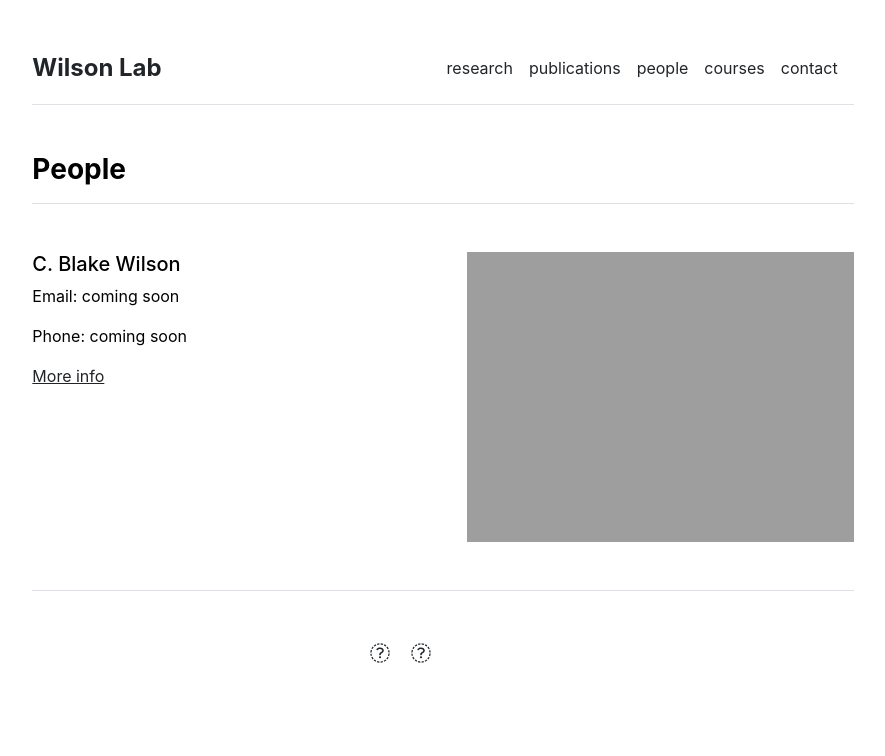
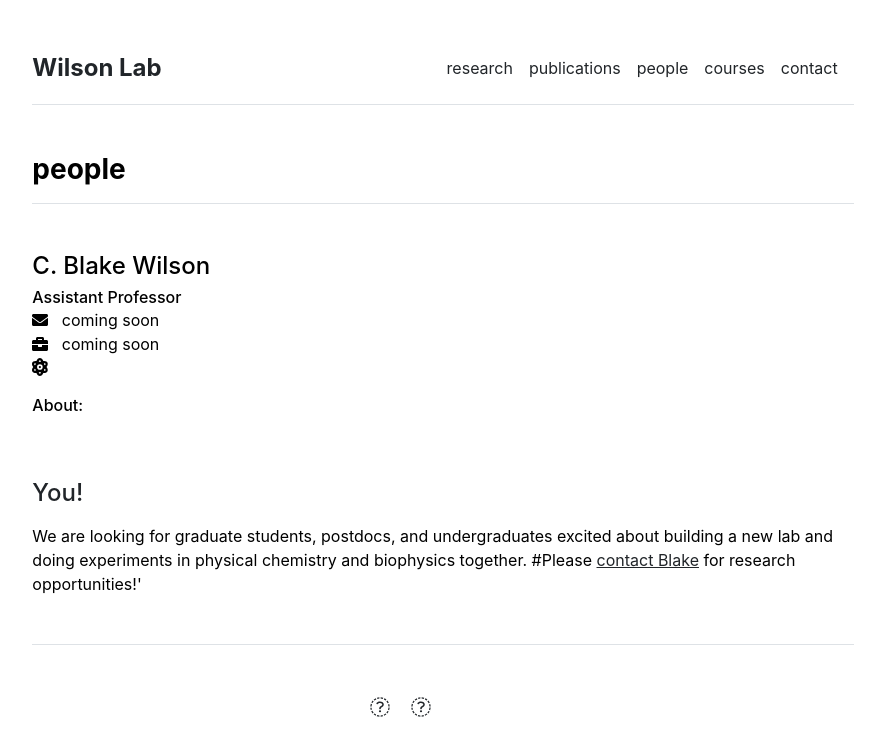
Before and after one commit to c-b-wilson-lab/c-b-wilson-lab, a Jekyll site: the page built from people.md, in a window 1280 px wide. Shown: the top 756 px of the page, without its empty margins (197-1082 px from the left). Built offline with Jekyll 4.4.1, drawn with Linux system fonts in a browser that asks for light colours.

Commit message:
Update people.html

```diff
--- a/_layouts/people.html
+++ b/_layouts/people.html
@@ -4,17 +4,29 @@ layout: default
 
 {{ content }}
 
-<h3 class="fw-bold border-bottom pb-3 mb-5">People</h3>
+<h3 class="fw-bold border-bottom pb-3 mb-5">people</h3>
 {% for person in site.data.settings.people %}
 <div class="row g-5 mb-5">
-  <div class="col-md-6">
-    <h5>{{ person.name }}</h5>
-    <p>Email: {{ person.email }}</p>
-    <p>Phone: {{ person.phone }}</p>
-    <p><a href="{{ site.github.url }}/people/{{ person.url }}">More info</a></p>
+  <div class="col-md-8">
+    <h4>{{ person.name }}</h4>
+    <h6 style="margin:0;">{{ person.title }}</h5>
+    <p style="margin:0;"><i class="fa fa-envelope"></i> &nbsp; {{ person.email }}</p>
+    <!-- <p style="margin:0;"><i class="fas fa-external-link-alt"></i> &nbsp; <a href="{{ site.github.url }}/{{ person.cv }}" target="_blank">CV</a></p> -->
+    <!-- <p style="margin:0;"><i class="fab fa-google"></i> &nbsp; <a href="https://scholar.google.com/citations?user=hNaF_u0AAAAJ&hl=en">Google Scholar</a></p> -->
+    <p style="margin:0;"><i class="fas fa-briefcase"></i> &nbsp; {{ person.office }}</p>
+    <p><i style="font-size:18" class="fas fa-atom"></i> &nbsp; {{ person.lab }}</p>
+    <h6>About:</h6> <p>{{ person.about }}</p>
+    <!-- <p><a href="{{ site.github.url }}/people/{{ person.url }}">More info</a></p>-->
   </div>
-  <div class="col-md-6">
+  <!-- <div class="col-md-4">
     <img src="{{ site.github.url }}/{{ person.image }}" alt="Contact" width="100%">
-  </div>
+  </div> -->
 </div>
 {% endfor %}
+
+<audio id="player" src="{{ site.github.url }}/assets/sound/you.mp3"></audio>
+
+<h4 class="pb-3 mb-0"><a onclick="document.getElementById('player').play()">You!</a></h4>
+We are looking for graduate students, postdocs, and undergraduates excited about building a new lab
+and doing experiments in physical chemistry and biophysics together.
+#Please <a href="mailto:blkwi.l@gmail.com">contact Blake</a> for research opportunities!'
```
